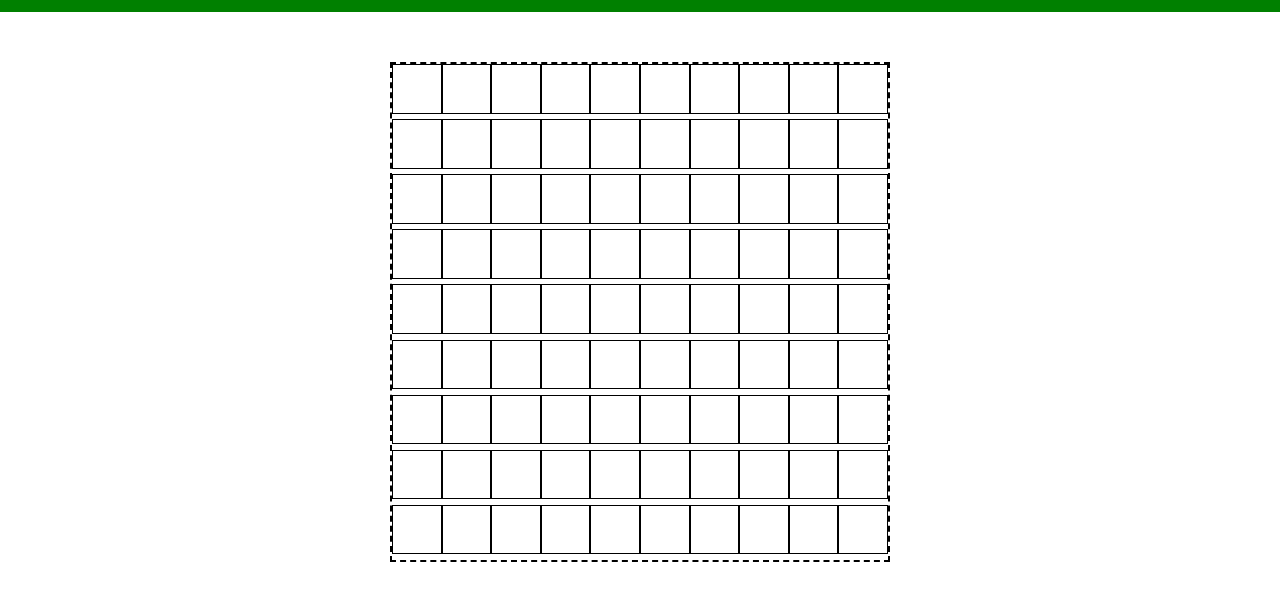
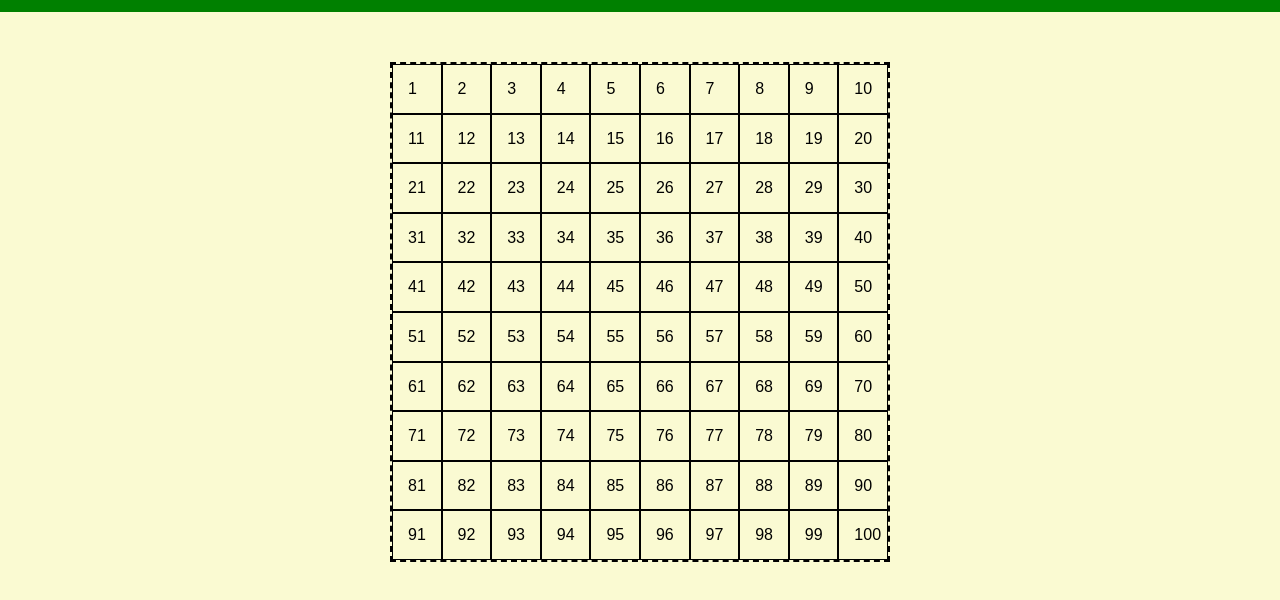
Before and after one commit to EmanueleManno/js-campominato-grid, a plain HTML site: page index.html in a window 1280 px wide. Both pictures are taken after a click on the button "GIOCA!". Shown: the part 138-738 px from the top of the page. Drawn offline with Linux system fonts and the light colour scheme.

Commit message:
Aggiungo i numeri e il colore al click delle celle

```diff
--- a/index.html
+++ b/index.html
@@ -31,96 +31,7 @@
         <div class="container none">
             <!--Griglia del campo minato contenente le celle-->
             <div id="grid">
-                <div class="cell"></div>
-                <div class="cell"></div>
-                <div class="cell"></div>
-                <div class="cell"></div>
-                <div class="cell"></div>
-                <div class="cell"></div>
-                <div class="cell"></div>
-                <div class="cell"></div>
-                <div class="cell"></div>
-                <div class="cell"></div>
-                <div class="cell"></div>
-                <div class="cell"></div>
-                <div class="cell"></div>
-                <div class="cell"></div>
-                <div class="cell"></div>
-                <div class="cell"></div>
-                <div class="cell"></div>
-                <div class="cell"></div>
-                <div class="cell"></div>
-                <div class="cell"></div>
-                <div class="cell"></div>
-                <div class="cell"></div>
-                <div class="cell"></div>
-                <div class="cell"></div>
-                <div class="cell"></div>
-                <div class="cell"></div>
-                <div class="cell"></div>
-                <div class="cell"></div>
-                <div class="cell"></div>
-                <div class="cell"></div>
-                <div class="cell"></div>
-                <div class="cell"></div>
-                <div class="cell"></div>
-                <div class="cell"></div>
-                <div class="cell"></div>
-                <div class="cell"></div>
-                <div class="cell"></div>
-                <div class="cell"></div>
-                <div class="cell"></div>
-                <div class="cell"></div>
-                <div class="cell"></div>
-                <div class="cell"></div>
-                <div class="cell"></div>
-                <div class="cell"></div>
-                <div class="cell"></div>
-                <div class="cell"></div>
-                <div class="cell"></div>
-                <div class="cell"></div>
-                <div class="cell"></div>
-                <div class="cell"></div>
-                <div class="cell"></div>
-                <div class="cell"></div>
-                <div class="cell"></div>
-                <div class="cell"></div>
-                <div class="cell"></div>
-                <div class="cell"></div>
-                <div class="cell"></div>
-                <div class="cell"></div>
-                <div class="cell"></div>
-                <div class="cell"></div>
-                <div class="cell"></div>
-                <div class="cell"></div>
-                <div class="cell"></div>
-                <div class="cell"></div>
-                <div class="cell"></div>
-                <div class="cell"></div>
-                <div class="cell"></div>
-                <div class="cell"></div>
-                <div class="cell"></div>
-                <div class="cell"></div>
-                <div class="cell"></div>
-                <div class="cell"></div>
-                <div class="cell"></div>
-                <div class="cell"></div>
-                <div class="cell"></div>
-                <div class="cell"></div>
-                <div class="cell"></div>
-                <div class="cell"></div>
-                <div class="cell"></div>
-                <div class="cell"></div>
-                <div class="cell"></div>
-                <div class="cell"></div>
-                <div class="cell"></div>
-                <div class="cell"></div>
-                <div class="cell"></div>
-                <div class="cell"></div>
-                <div class="cell"></div>
-                <div class="cell"></div>
-                <div class="cell"></div>
-                <div class="cell"></div>
+                <!--Creo le celle da Javascript-->
             </div>
         </div>
     </main>
--- a/script.js
+++ b/script.js
@@ -16,6 +16,26 @@ const rows = 10;
 const cols = 10;
 const cells = rows * cols;
 
+//FUNZIONE PER CREARE UNA CELLA:
+const createCell = () => {
+    const cell = document.createElement('div');
+    cell.className = 'cell'
+    return cell;
+}
+
+//RENDERIZZIAMO LE CELLE:
+for (let i=0; i< cells; i++) {
+    const cell = createCell();
+    cell.innerText = i +1;
+
+    //AL CLICK DELLA CELLA COLORALA DI AZZURRO:
+    cell.addEventListener('click',() => {
+        cell.classList.add('bg-lightblue');
+    })
+
+    grid.appendChild(cell);
+}
+
 //METTO IN ASCOLTO IL BOTTONE:
 button.addEventListener('click' , function(){
     console.log('Si gioca');
--- a/style.css
+++ b/style.css
@@ -45,6 +45,7 @@ header {
     width: calc(100% / 10);
     border: 1px solid black;
     cursor: pointer;
+    padding: 15px;
 }
 
 /*BOTTONE*/
@@ -72,5 +73,10 @@ h2 {
 
 /*CLASSE BLOCK*/
 .bg-lightblue {
-    background-color: lightblue;
+    background-color: lightskyblue;
 }
+
+/*BODY*/
+body {
+    background-color: lightgoldenrodyellow;
+}
```
